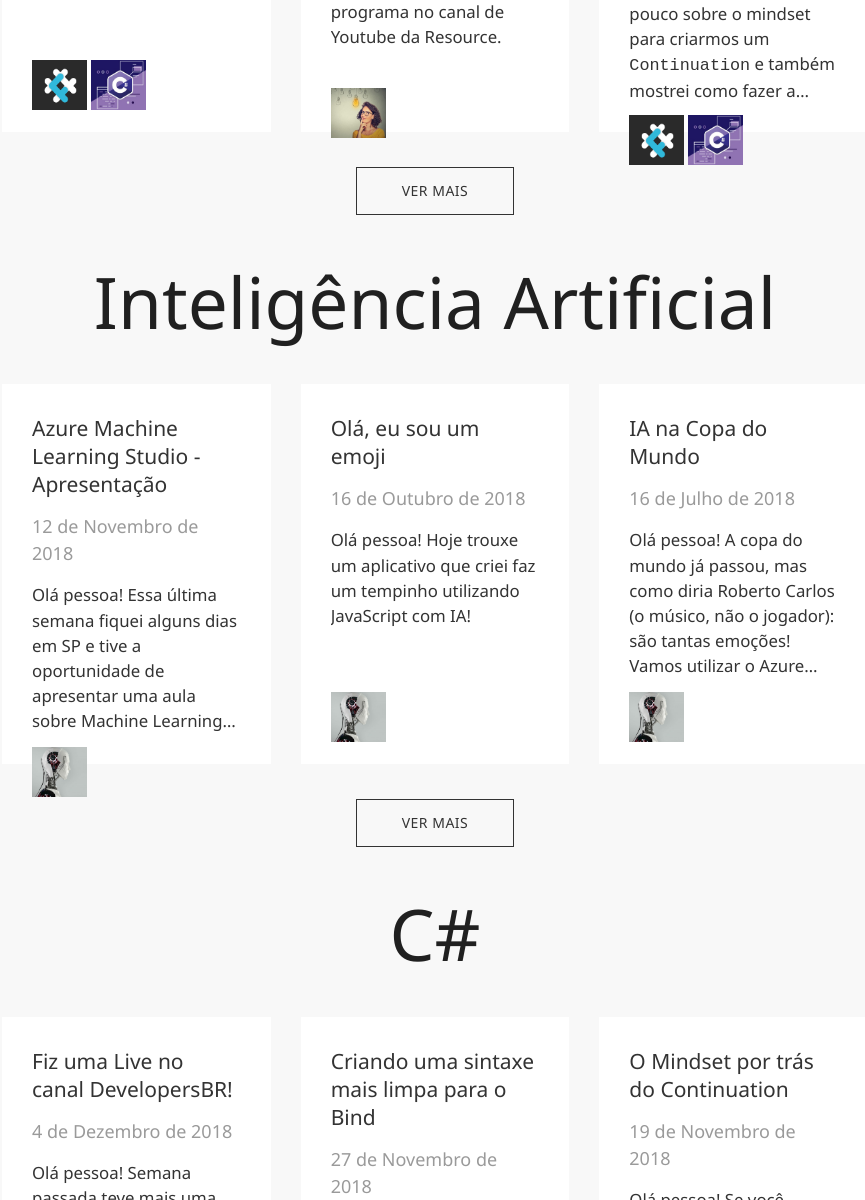
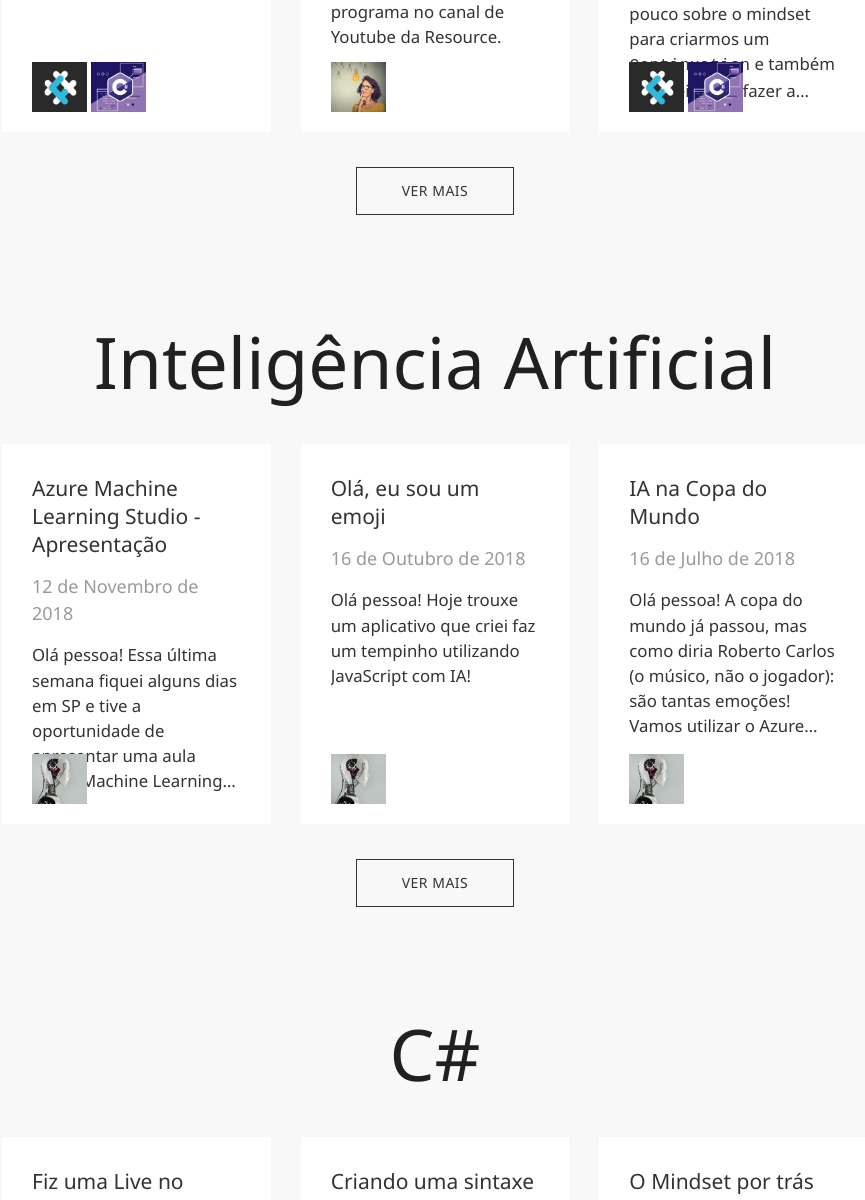
Before and after one commit to gabrielschade/gabrielschade.github.io, a Jekyll site: the page built from new.md, in a window 1280 px wide and 1400 px high, scrolled down 481 px. Shown: the part 200-1400 px from the top of the window, without its empty margins (205-1070 px from the left). Built offline with Jekyll 4.4.1, drawn with Linux system fonts in a browser that asks for light colours; nearby versions of some CDN libraries; comment, search, counter and statistics services are not loaded.

Commit message:
Nova estruturação de layout

```diff
--- a/_layouts/default-new.html
+++ b/_layouts/default-new.html
@@ -7,17 +7,7 @@
 
   {% include header-new.html %}
 
-  <div style="min-height: 1000px;">
-    <div class="content-div-home">
-      <div class="parallax-container">
-        <div class="parallax"><img src="https://i.imgur.com/2RgVzmr.png" style="display: block; transform: translate3d(-50%, 723.702px, 0px); opacity: 1;"></div>
-      </div>
-
-      <div class="container">
-        {{ content }}
-      </div>
-    </div>
-  </div>
+  {{ content }}
 
   {% include newsletter-new.html %}
   {% include footer.html %}
--- /dev/null
+++ b/_layouts/parallax-new.html
@@ -0,0 +1,15 @@
+---
+layout: default-new
+---
+
+<div style="min-height: 1000px;">
+    <div class="content-div-home">
+        <div class="parallax-container">
+            <div class="parallax"><img src="{{ page.parallax-bg }}" style="display: block; transform: translate3d(-50%, 723.702px, 0px); opacity: 1;"></div>
+        </div>
+
+        <div class="container">
+            {{ content }}
+        </div>
+    </div>
+</div>
--- a/css/blog-new.css
+++ b/css/blog-new.css
@@ -131,6 +131,7 @@
     padding-left:45px !important;
     padding-right:45px !important;
     color:#333 !important;
+    margin-bottom:60px;
 }
 
 .content-div-home a.btn:hover{
@@ -190,6 +191,11 @@
     -ms-transition: all 500ms cubic-bezier(0, 0, 0.2, 1);;
     -o-transition: all 500ms cubic-bezier(0, 0, 0.2, 1);;
     transition: all 500ms cubic-bezier(0, 0, 0.2, 1);
+}
+
+.card-post{
+    min-height:280px;
+    height:280px;
 }
 
 .post:hover{
```
Also changed, not shown: new.md (+2 -1 lines), posts-categoria/new.html (added, +7 -0 lines).
